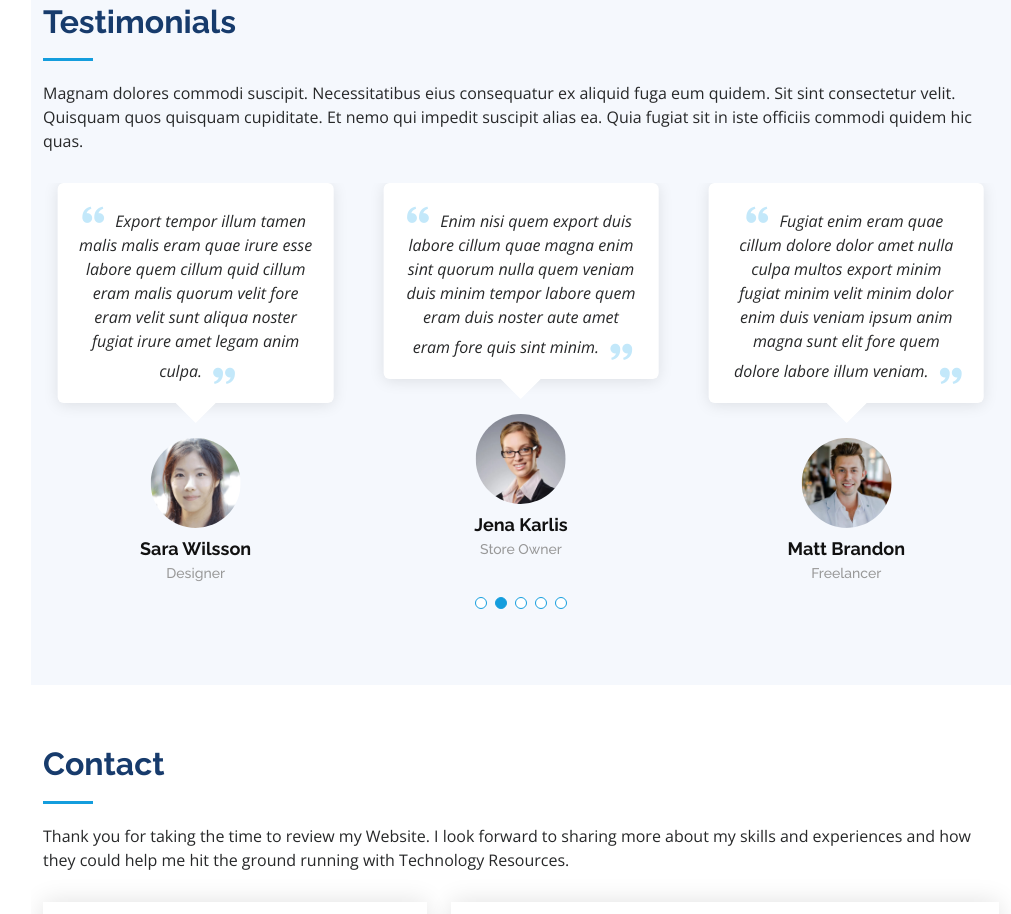
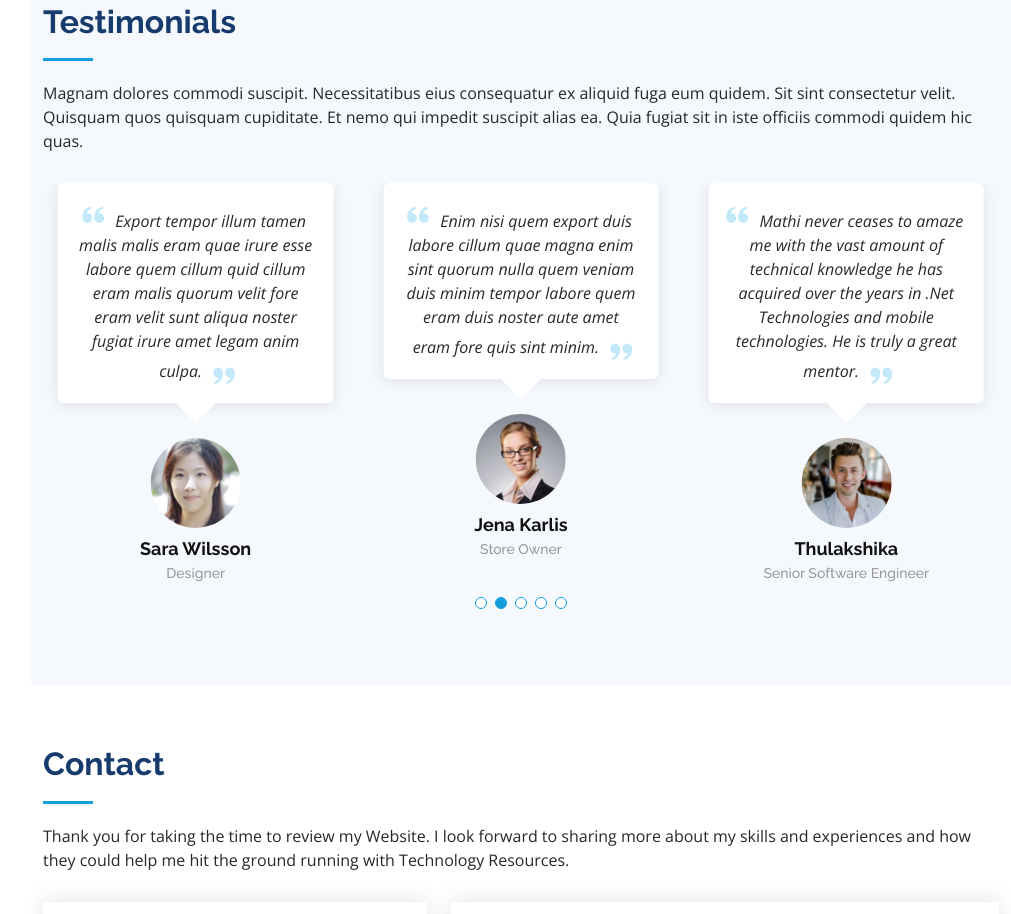
Before and after one commit to developerMathi/Profile.github.io, a plain HTML site: page index.html in a window 1280 px wide. Shown: the part 7432-8346 px from the top of the page, without its empty margins (269-1280 px from the left). Drawn offline with nearby package versions, Linux system fonts and the light colour scheme.

Commit message:
thuls acca

```diff
--- a/index.html
+++ b/index.html
@@ -731,13 +731,12 @@
               <div class="testimonial-item" data-aos="fade-up" data-aos-delay="300">
                 <p>
                   <i class="bx bxs-quote-alt-left quote-icon-left"></i>
-                  Fugiat enim eram quae cillum dolore dolor amet nulla culpa multos export minim fugiat minim velit
-                  minim dolor enim duis veniam ipsum anim magna sunt elit fore quem dolore labore illum veniam.
+                  Mathi never ceases to amaze me with the vast amount of technical knowledge he has acquired over the years in .Net Technologies and mobile technologies. He is truly a great mentor.
                   <i class="bx bxs-quote-alt-right quote-icon-right"></i>
                 </p>
                 <img src="assets/img/testimonials/testimonials-4.jpg" class="testimonial-img" alt="">
-                <h3>Matt Brandon</h3>
-                <h4>Freelancer</h4>
+                <h3>Thulakshika</h3>
+                <h4>Senior Software Engineer</h4>
               </div>
             </div><!-- End testimonial item -->
 
```
